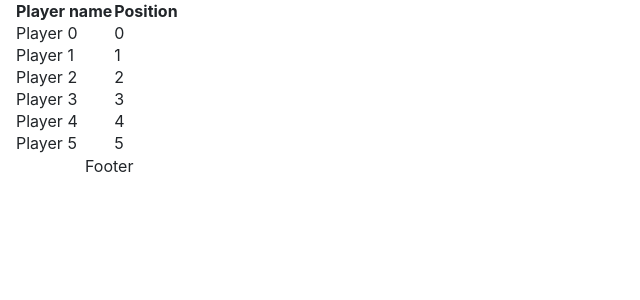
After one commit to themohr/cis665, a PHP site: template project/php/views/content/roster.php in a window 1280 px wide. The commit adds this page. Shown: the top 300 px of the page, without its empty margins (0-640 px from the left). Run offline with PHP 8.4, Linux system fonts and the light colour scheme; the template is opened without the code that fills it, so the values that code supplies are empty; some libraries are stand-ins or nearby versions.

Commit message:
Added more views with some samples

```diff
--- a/project/php/views/body.inc.php
+++ b/project/php/views/body.inc.php
@@ -6,7 +6,8 @@
 				<?php require_once("lib/ProcessView.class.php");
 
 					$view = new ProcessView();
-					include('content/' . $view->displayView($_SERVER['QUERY_STRING']) . '.php');
+					//echo $view->displayView($_SERVER['QUERY_STRING']);
+					include($view->displayView($_SERVER['QUERY_STRING']));
 
 				?>
 
--- a/project/php/views/content/register.php
+++ b/project/php/views/content/register.php
@@ -6,11 +6,10 @@
 	</form>
 	<?php
 	}else {
-		//Present user message
 
-		@require_once("formprocess.class");
-		$process = $form->processmethod($_POST);
+		// Process Registration
 		echo "You have succesfully registered";
+
 	}
 	?>
 </div>
--- /dev/null
+++ b/project/php/views/content/roster.php
@@ -0,0 +1,16 @@
+<div class="col-md-12">
+	<table>
+		<tr>
+			<th>Player name</th>
+			<th>Position</th>
+		</tr>
+		<?php
+		for($i = 0; $i <= 5; $i++) {
+			echo "<tr>";
+			echo "<td>Player " . $i . "</td>";
+			echo "<td>" . $i . "</td>";
+			echo "</tr>";
+		}
+		?>
+	</table>
+</div>
--- a/project/php/views/header.inc.php
+++ b/project/php/views/header.inc.php
@@ -5,7 +5,7 @@
 				<h1>Tournament Registration</h1>
 				<nav class="main-nav">
 					<div class="main-nav-item"><a href="<?php echo $_SERVER['PHP_SELF']; ?>">Home</a></div>
-					<div class="main-nav-item"><a href="<?php echo $_SERVER['PHP_SELF']; ?>?page=register">Register</a></div>
+					<div class="main-nav-item"><a href="<?php echo $_SERVER['PHP_SELF']; ?>?page=register">Login/Register</a></div>
 					<div class="main-nav-item"><a href="<?php echo $_SERVER['PHP_SELF']; ?>?page=locations">Locations</a></div>
 				</nav>
 			</div>
```
Also changed, not shown: project/php/lib/ProcessView.class.php (+4 -4 lines), project/php/views/content/login.php (added, +17 -0 lines).
